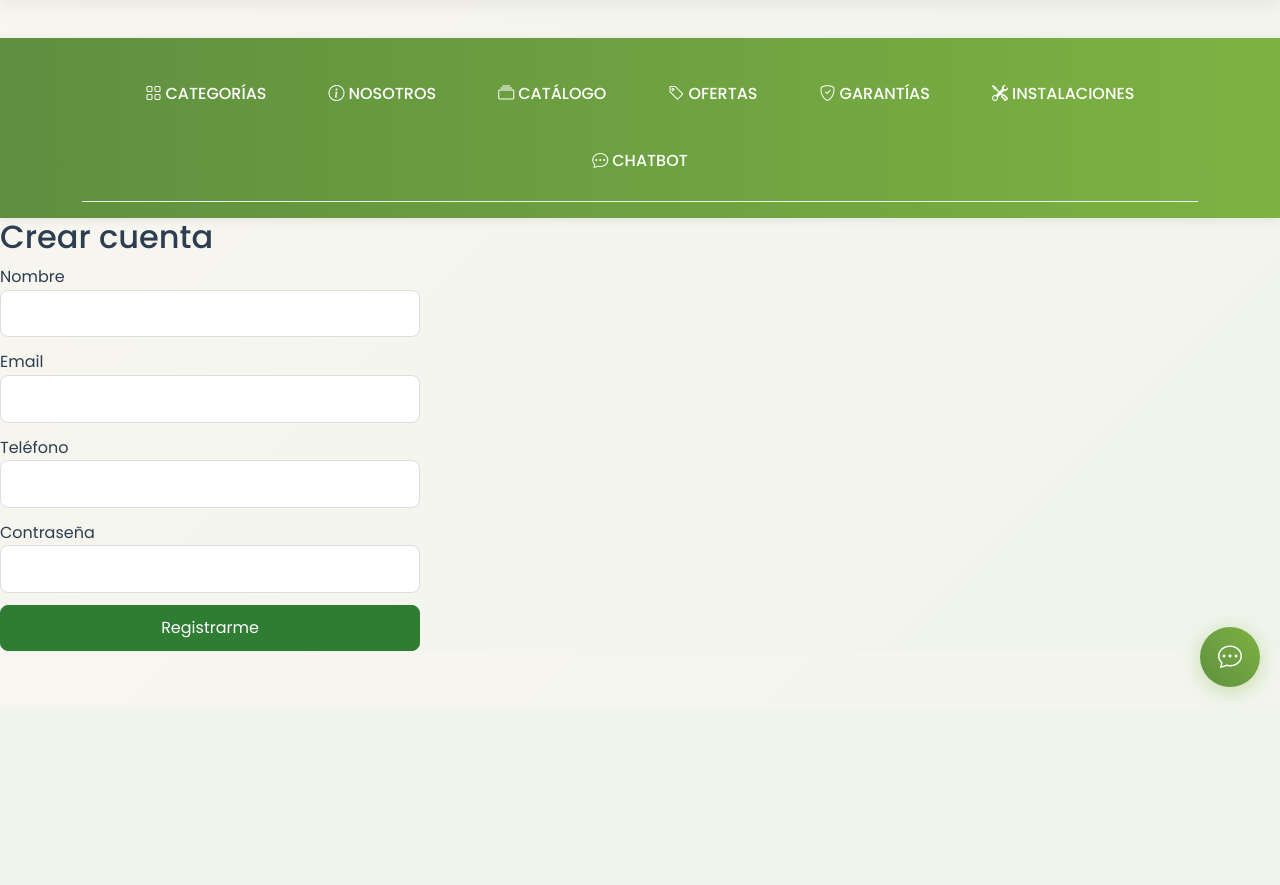
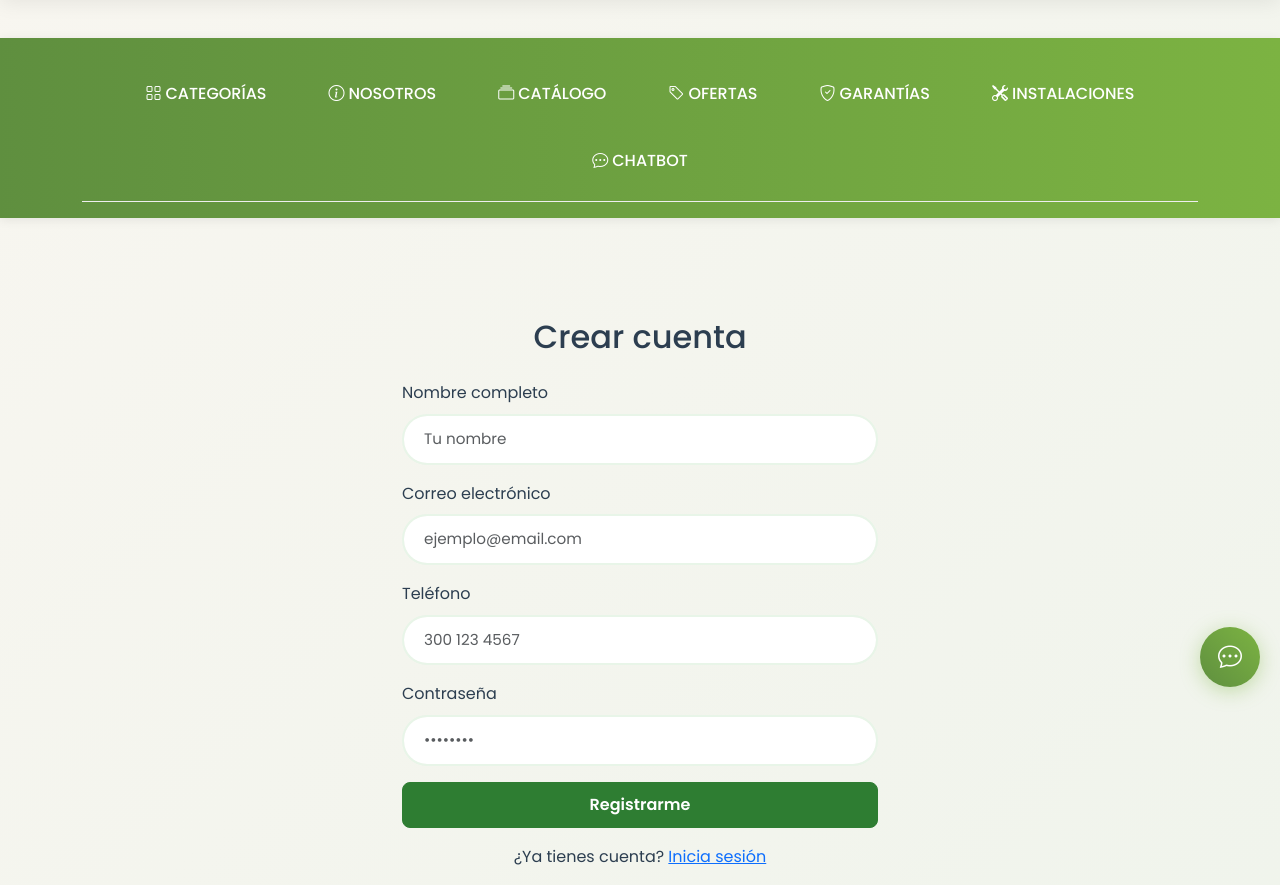
Before and after one commit to paulatatianacollazos-hue/casa_en_el_arbol, a Flask app: page /register in a window 1280 px wide. Shown: the part 93-978 px from the top of the page. Before the commit the page ends 792 px from the top, so only its background shows below. Run offline with Flask 3, Linux system fonts and the light colour scheme.

Commit message:
Auto-sync: file changes

```diff
--- a/templates/register.html
+++ b/templates/register.html
@@ -1,11 +1,47 @@
-{% extends 'base.html' %}{% block title %}Crear cuenta{% endblock %}
+{% extends 'base.html' %}
+{% block title %}Crear cuenta{% endblock %}
+
 {% block content %}
-<h2>Crear cuenta</h2>
-<form method="post" class="form">
-  <label>Nombre <input type="text" name="name" required></label>
-  <label>Email <input type="email" name="email" required></label>
-  <label>Teléfono <input type="tel" name="phone"></label>
-  <label>Contraseña <input type="password" name="password" required></label>
-  <button class="btn" type="submit">Registrarme</button>
-</form>
+<div class="container" style="max-width: 500px; margin-top: 100px;">
+    <h2 class="mb-4 text-center">Crear cuenta</h2>
+
+    <form method="post" class="needs-validation" novalidate>
+        <!-- Nombre -->
+        <div class="mb-3">
+            <label for="name" class="form-label">Nombre completo</label>
+            <input type="text" class="form-control" id="name" name="name" placeholder="Tu nombre" required>
+            <div class="invalid-feedback">Por favor ingresa tu nombre.</div>
+        </div>
+
+        <!-- Email -->
+        <div class="mb-3">
+            <label for="email" class="form-label">Correo electrónico</label>
+            <input type="email" class="form-control" id="email" name="email" placeholder="ejemplo@email.com" required>
+            <div class="invalid-feedback">Por favor ingresa un correo válido.</div>
+        </div>
+
+        <!-- Teléfono -->
+        <div class="mb-3">
+            <label for="phone" class="form-label">Teléfono</label>
+            <input type="tel" class="form-control" id="phone" name="phone" placeholder="300 123 4567">
+        </div>
+
+        <!-- Contraseña -->
+        <div class="mb-3">
+            <label for="password" class="form-label">Contraseña</label>
+            <input type="password" class="form-control" id="password" name="password" placeholder="••••••••" required>
+            <div class="invalid-feedback">Por favor ingresa una contraseña.</div>
+        </div>
+
+        <!-- Botón -->
+        <div class="d-grid">
+            <button type="submit" class="btn btn-success">Registrarme</button>
+        </div>
+    </form>
+
+    <!-- Enlace -->
+    <p class="mt-3 text-center">
+        ¿Ya tienes cuenta? <a href="{{ url_for('login') }}">Inicia sesión</a>
+    </p>
+</div>
 {% endblock %}
```
